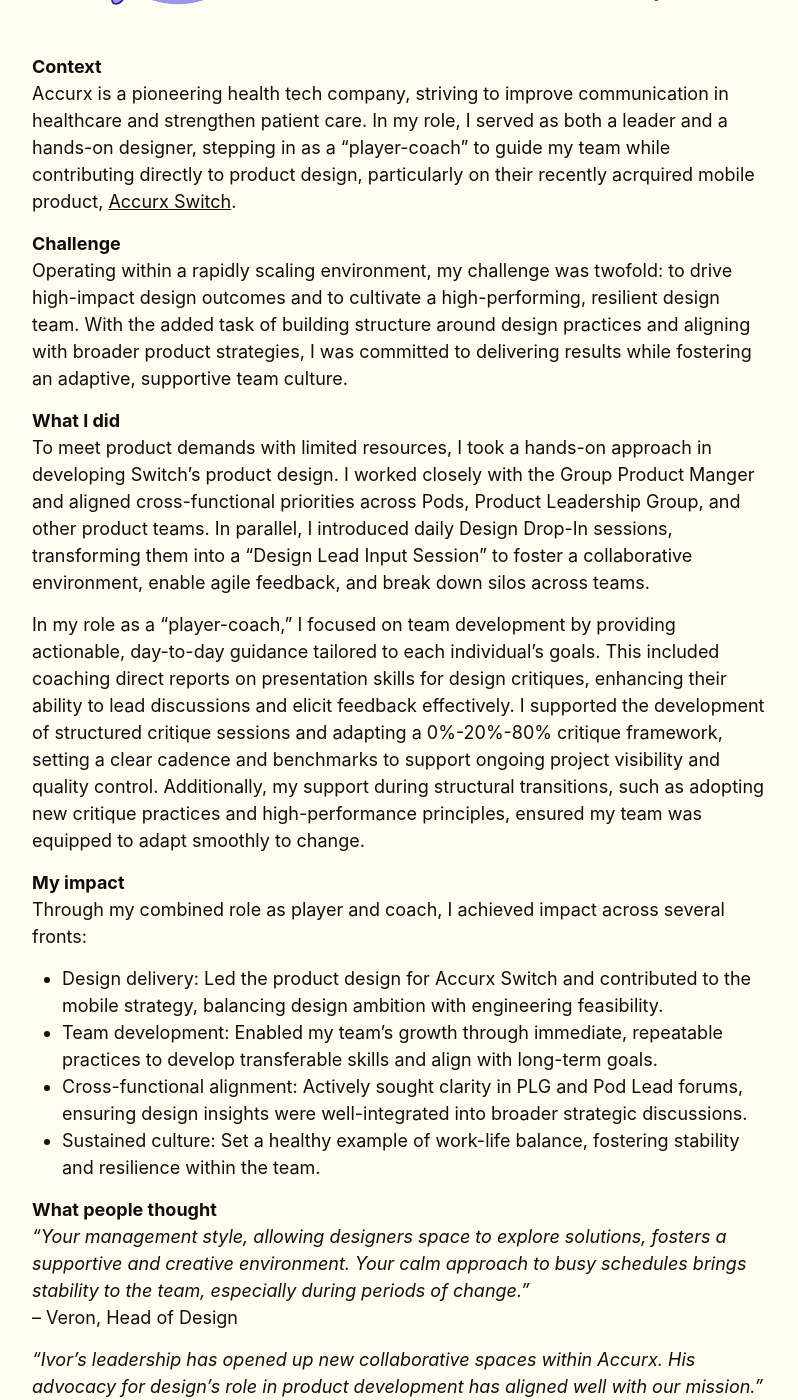
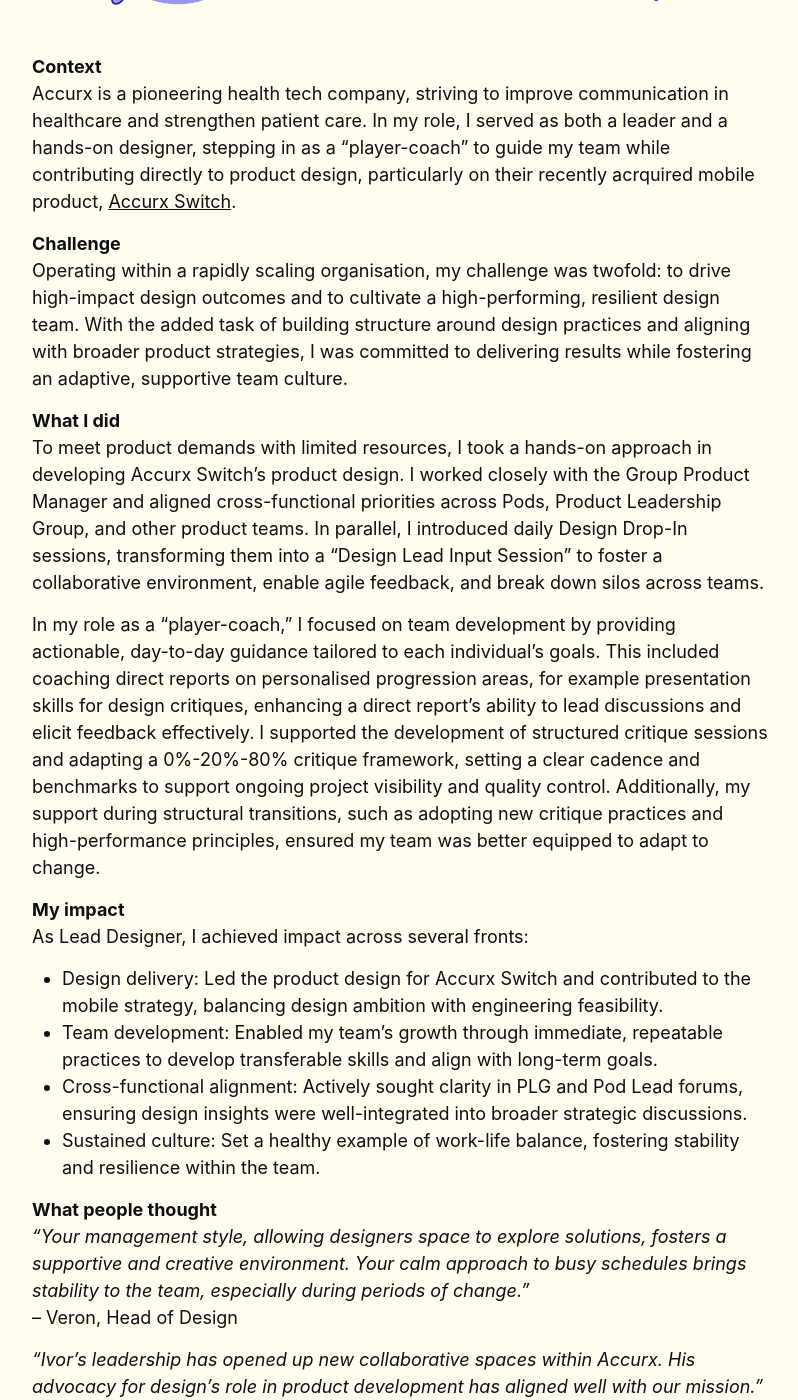
Before and after one commit to ivorinfo/iw, a Jekyll site: the page built from _posts/2024-10-27-accurx.md, in a window 1280 px wide and 1400 px high, scrolled down 804 px. Shown: the whole window, without its empty margins (238-1036 px from the left). Built offline with Jekyll 4.4.1, drawn with Linux system fonts in a browser that asks for light colours; some of the changed text lies outside the part shown.

Commit message:
Update 2024-10-27-accurx.md

```diff
--- a/_posts/2024-10-27-accurx.md
+++ b/_posts/2024-10-27-accurx.md
@@ -12,15 +12,15 @@
 Accurx is a pioneering health tech company, striving to improve communication in healthcare and strengthen patient care. In my role, I served as both a leader and a hands-on designer, stepping in as a “player-coach” to guide my team while contributing directly to product design, particularly on their recently acrquired mobile product, [Accurx Switch](https://www.accurx.com/accurx-switch).
 
 **Challenge**
-Operating within a rapidly scaling environment, my challenge was twofold: to drive high-impact design outcomes and to cultivate a high-performing, resilient design team. With the added task of building structure around design practices and aligning with broader product strategies, I was committed to delivering results while fostering an adaptive, supportive team culture.
+Operating within a rapidly scaling organisation, my challenge was twofold: to drive high-impact design outcomes and to cultivate a high-performing, resilient design team. With the added task of building structure around design practices and aligning with broader product strategies, I was committed to delivering results while fostering an adaptive, supportive team culture.
 
 **What I did**
-To meet product demands with limited resources, I took a hands-on approach in developing Switch’s product design. I worked closely with the Group Product Manger and aligned cross-functional priorities across Pods, Product Leadership Group, and other product teams. In parallel, I introduced daily Design Drop-In sessions, transforming them into a “Design Lead Input Session” to foster a collaborative environment, enable agile feedback, and break down silos across teams.
+To meet product demands with limited resources, I took a hands-on approach in developing Accurx Switch’s product design. I worked closely with the Group Product Manager and aligned cross-functional priorities across Pods, Product Leadership Group, and other product teams. In parallel, I introduced daily Design Drop-In sessions, transforming them into a “Design Lead Input Session” to foster a collaborative environment, enable agile feedback, and break down silos across teams.
 
-In my role as a “player-coach,” I focused on team development by providing actionable, day-to-day guidance tailored to each individual’s goals. This included coaching direct reports on presentation skills for design critiques, enhancing their ability to lead discussions and elicit feedback effectively. I supported the development of structured critique sessions and adapting a 0%-20%-80% critique framework, setting a clear cadence and benchmarks to support ongoing project visibility and quality control. Additionally, my support during structural transitions, such as adopting new critique practices and high-performance principles, ensured my team was equipped to adapt smoothly to change.
+In my role as a “player-coach,” I focused on team development by providing actionable, day-to-day guidance tailored to each individual’s goals. This included coaching direct reports on personalised progression areas, for example presentation skills for design critiques, enhancing a direct report's ability to lead discussions and elicit feedback effectively. I supported the development of structured critique sessions and adapting a 0%-20%-80% critique framework, setting a clear cadence and benchmarks to support ongoing project visibility and quality control. Additionally, my support during structural transitions, such as adopting new critique practices and high-performance principles, ensured my team was better equipped to adapt to change.
 
 **My impact**
-Through my combined role as player and coach, I achieved impact across several fronts:
+As Lead Designer, I achieved impact across several fronts:
 - Design delivery: Led the product design for Accurx Switch and contributed to the mobile strategy, balancing design ambition with engineering feasibility.
 - Team development: Enabled my team’s growth through immediate, repeatable practices to develop transferable skills and align with long-term goals.
 - Cross-functional alignment: Actively sought clarity in PLG and Pod Lead forums, ensuring design insights were well-integrated into broader strategic discussions.
@@ -31,7 +31,7 @@
 – Veron, Head of Design
 
 *“Ivor’s leadership has opened up new collaborative spaces within Accurx. His advocacy for design’s role in product development has aligned well with our mission.”*
-– Simon, Desigenr
+– Simon, Designer
 
 ---
 
```
